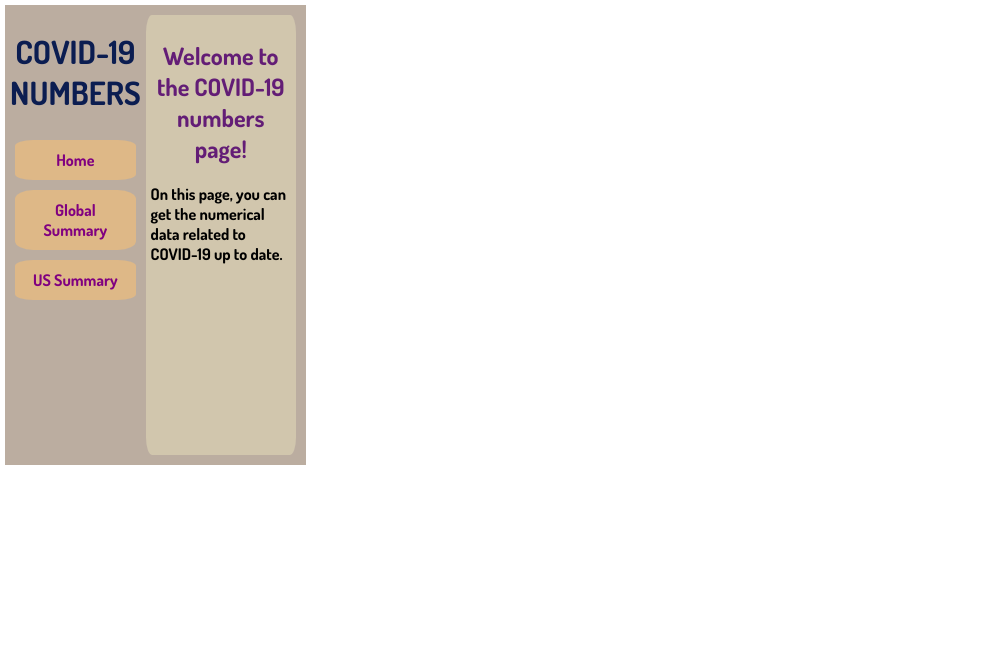
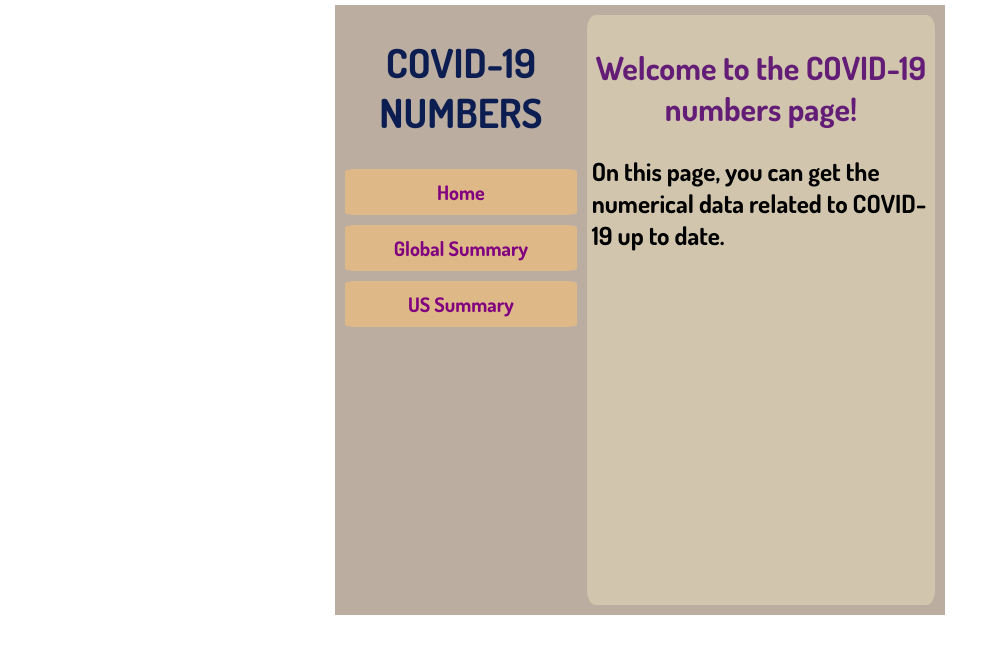
Before and after one commit to dvlprwchoi/covid-19-numbers, a React (Create React App) app: page / in a window 1280 px wide. Shown: the top 654 px of the page, without its empty margins (0-1003 px from the left). Built offline with nearby package versions, Linux system fonts and the light colour scheme.

Commit message:
Add responsive design

```diff
--- a/src/App.css
+++ b/src/App.css
@@ -86,10 +86,30 @@ h2 {
 @media (min-width: 450px) {
     .App {
         display: flex;
-        /* justify-content: center; */
+        justify-content: center;
+        width: 600px;
+        height: 600px;
     }
     .navBar {
         display: flex;
         flex-direction: column;
     }
+    .appHeader {
+        width: 250px;
+    }
+    .appContent h2 {
+        font-size: 32px;
+    }
+    .appContent {
+        width: 350px;
+        border-radius: 2.5%;
+        font-size: 25px;
+    }
+    .navMenuHome, .navMenuGlobalSummary, .navMenuUsSummary {
+        border-radius: 5%;
+        font-size: 20px;
+    }
+    .App h1 {
+        font-size: 40px;
+    }
 }
--- a/src/index.css
+++ b/src/index.css
@@ -1,4 +1,6 @@
 body {
+  display: flex;
+  justify-content: center;
   margin: 0;
   font-family: -apple-system, BlinkMacSystemFont, 'Segoe UI', 'Roboto', 'Oxygen',
     'Ubuntu', 'Cantarell', 'Fira Sans', 'Droid Sans', 'Helvetica Neue',
@@ -12,9 +14,9 @@ code {
     monospace;
 }
 
-@media (max-width: 450px) {
+/* @media (max-width: 450px) {
   body {
     display: flex;
     justify-content: center;
   }
-}
+} */
```
